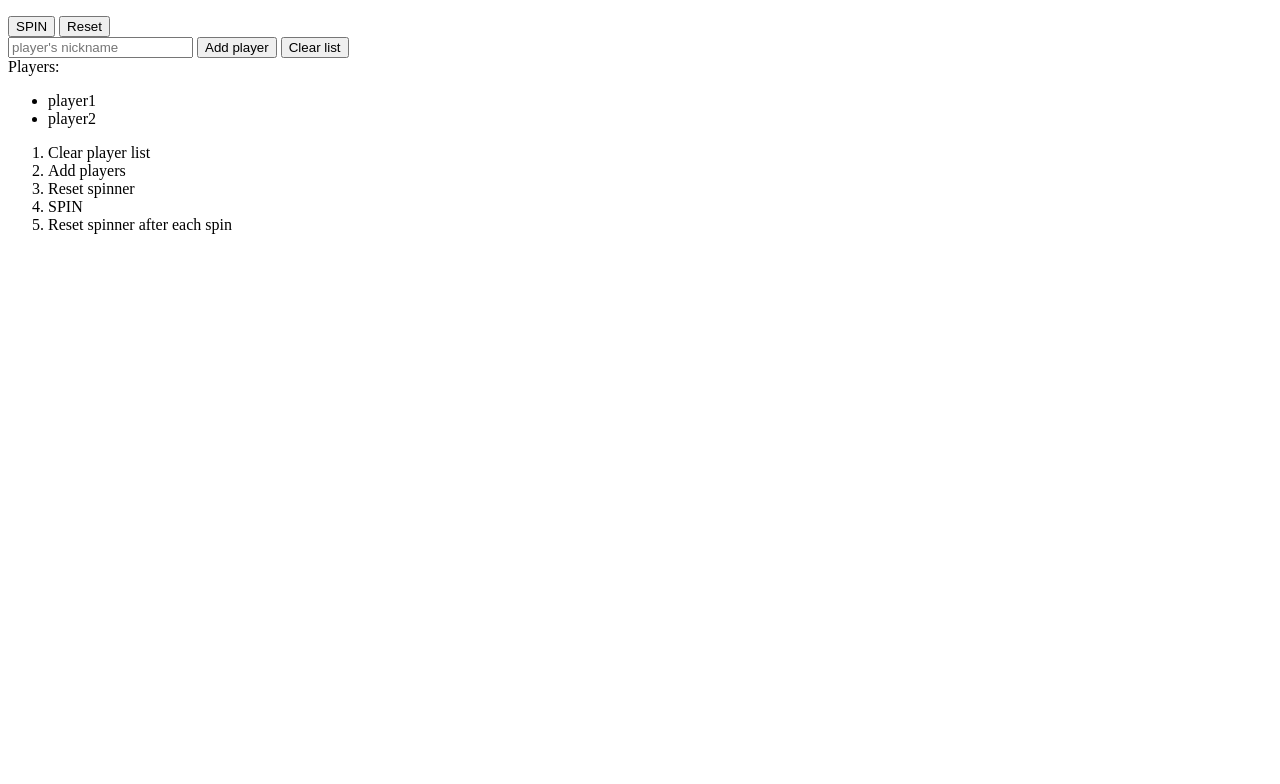
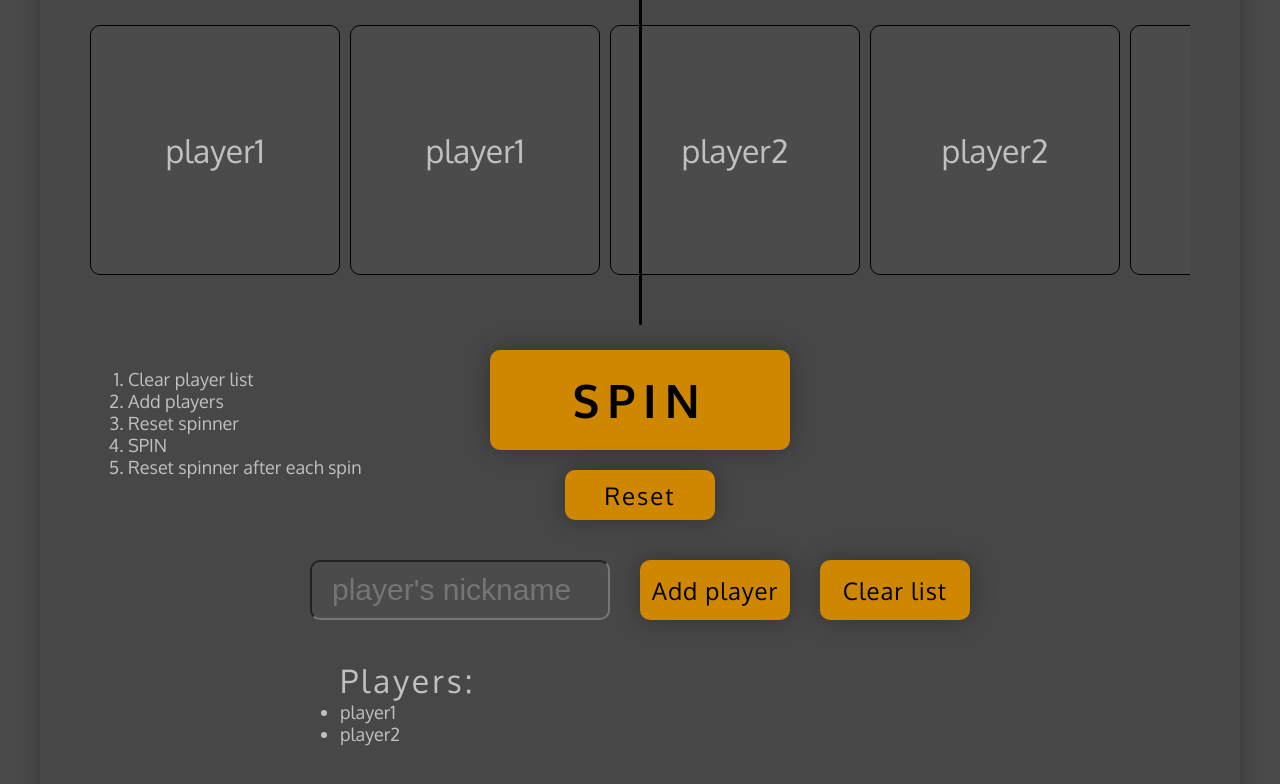
Before and after one commit to is3nsu/csgo-like-spinner, a plain HTML site: page index.html in a window 1280 px wide. Drawn offline with Linux system fonts and the light colour scheme; the site is published under a folder, as on GitHub Pages, so addresses that start at the root find nothing.

Commit message:
html quick fix

```diff
--- a/index.html
+++ b/index.html
@@ -10,8 +10,8 @@
       href="https://fonts.googleapis.com/css2?family=Oxygen:wght@400;700&display=swap"
       rel="stylesheet"
     />
-    <link rel="stylesheet" href="/styles/style.css" />
-    <script src="/dist/app.js" defer></script>
+    <link rel="stylesheet" href="./styles/style.css" />
+    <script src="./dist/app.js" defer></script>
     <title>XD GIVEAWAY</title>
   </head>
   <body>
```
